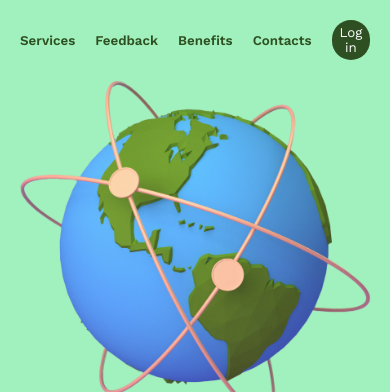
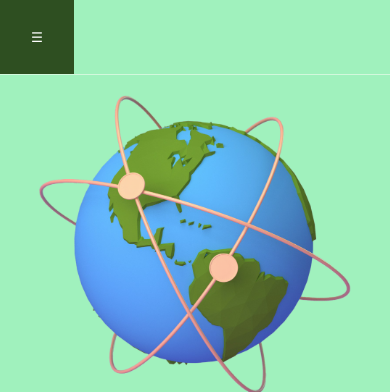
Before and after one commit to Ijne/Globe, a plain HTML site: page frontend/index.html in a window 390 px wide. Shown: the top 392 px of the page. Drawn offline with nearby package versions, Linux system fonts and the light colour scheme.

Commit message:
add: burger-button, js script for burger-button

```diff
--- a/frontend/index.html
+++ b/frontend/index.html
@@ -10,7 +10,7 @@
         <button class="nav__button">Feedback</button>
         <button class="nav__button">Benefits</button>
         <button class="nav__button">Contacts</button>
-        <button class="login-button nav__profile-button">Log in</button>
+        <button class="nav__button login-button nav__profile-button">Log in</button>
     </div>
     <div class="header-banner">
         <div class="description">
@@ -147,5 +147,6 @@
     <button class="login-button footer__button">Login</button>
     <div class="footer__copyright">© 2025 All Rights Reserved</div>
 </footer>
+<script src="static/js/index.js"></script>
 </body>
 </html>
--- a/frontend/static/css/index.css
+++ b/frontend/static/css/index.css
@@ -33,6 +33,15 @@ header {
     padding-top: 20px;
     padding-bottom: 20px;
     background-color: #A0F1BD;
+}
+
+.burger-button {
+    display: none;
+    height: 100%;
+    aspect-ratio: 1 / 1;
+    background-color: var(--color-primary);
+    color: white;
+    border: none;
 }
 
 .nav__button {
@@ -393,11 +402,19 @@ footer {
 }
 
 @media (max-width: 800px) {
+    .nav {
+        flex-direction: row-reverse;
+        height: 75px;
+        padding: 0px;
+        border-bottom: 1px solid var(--color-accent);
+    }
+
     .header-banner {
         flex-direction: column-reverse;
         justify-content: flex-end;
         margin-top: 0px;
         height: auto;
+        padding-top: 20px;
         padding-bottom: 20px;
     }
 
@@ -406,7 +423,7 @@ footer {
     }
 
     .header-banner__globe {
-        width: 90vw;
+        width: 80vw;
         height: auto;
         margin-bottom: 20px;
     }
--- /dev/null
+++ b/frontend/static/js/index.js
@@ -0,0 +1,34 @@
+document.addEventListener('DOMContentLoaded', function() {
+    const nav = document.querySelector(".nav");
+    const navButtons = document.querySelectorAll(".nav__button")
+    const burgerButton = document.createElement('button');
+    burgerButton.classList.add('burger-button');
+    burgerButton.innerHTML = '☰';
+    nav.prepend(burgerButton);
+    console.log(nav, burgerButton);
+
+    function checkMenuWidth() {
+        if (screen.width <= 800) {
+            console.log(screen.width);
+
+            navButtons.forEach(button => {
+                button.style.display = "none";
+            });
+
+            burgerButton.style.display = "block";
+
+            console.log(nav);
+        }
+        else {
+            navButtons.forEach(button => {
+                button.style.display = "block";
+            });
+            burgerButton.style.display = "none";
+        }
+    }
+
+    checkMenuWidth();
+    window.addEventListener("resize", function() {
+        checkMenuWidth();
+    })
+});
```
